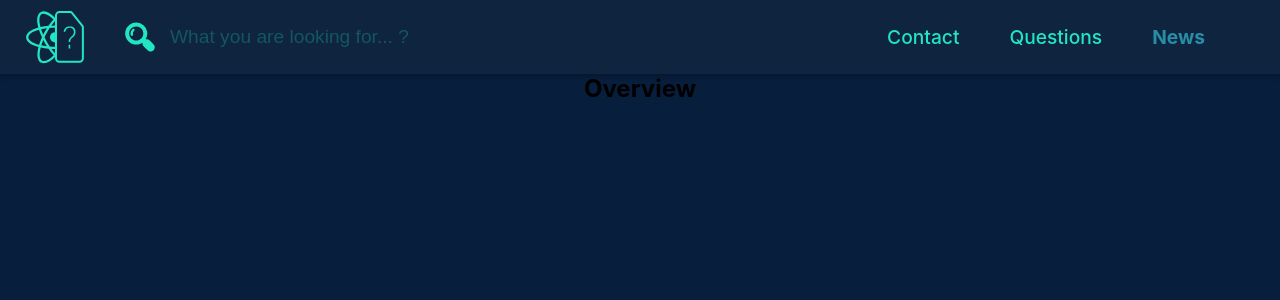
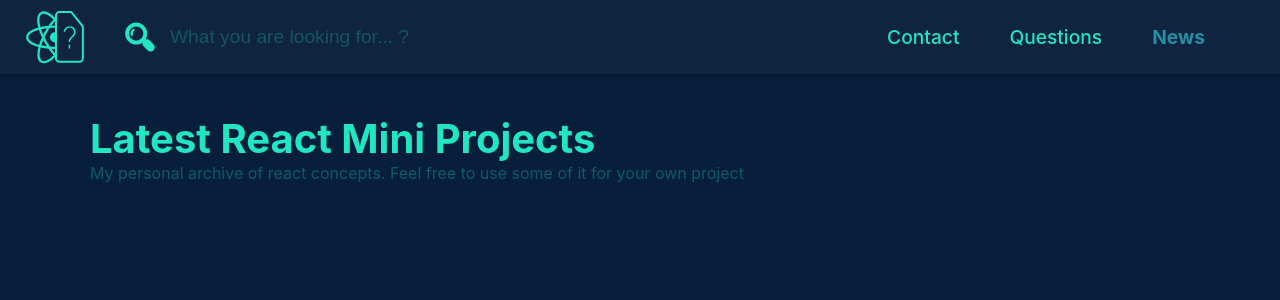
Before and after one commit to LaupWing/ExplainABit, a React (Create React App) app: page / in a window 1280 px wide. Shown: the top 300 px of the page. Built offline with nearby package versions, Linux system fonts and the light colour scheme.

Commit message:
added route views

```diff
--- a/src/containers/Overview/Overview.js
+++ b/src/containers/Overview/Overview.js
@@ -4,7 +4,8 @@
     render(){
         return(
             <div>
-                <h2>Overview</h2>
+                <h2>Latest React Mini Projects</h2>
+                <p>My personal archive of react concepts. Feel free to use some of it for your own project</p>
             </div>
         )
     }
--- a/src/hoc/Layout/Layout.module.css
+++ b/src/hoc/Layout/Layout.module.css
@@ -1,6 +1,18 @@
 .Content{
     display: flex;
+    margin-top: 5vh;
     justify-content: flex-start;
     flex-direction: row;
     align-items: center;
+    width: 95vw;
+    max-width: 1100px;
+    color: var(--turqoise);
 }
+
+.Content h2{
+    font-size: 2.5rem;
+}
+.Content p{
+    font-size: 1rem;
+    opacity: .3;
+}
```
